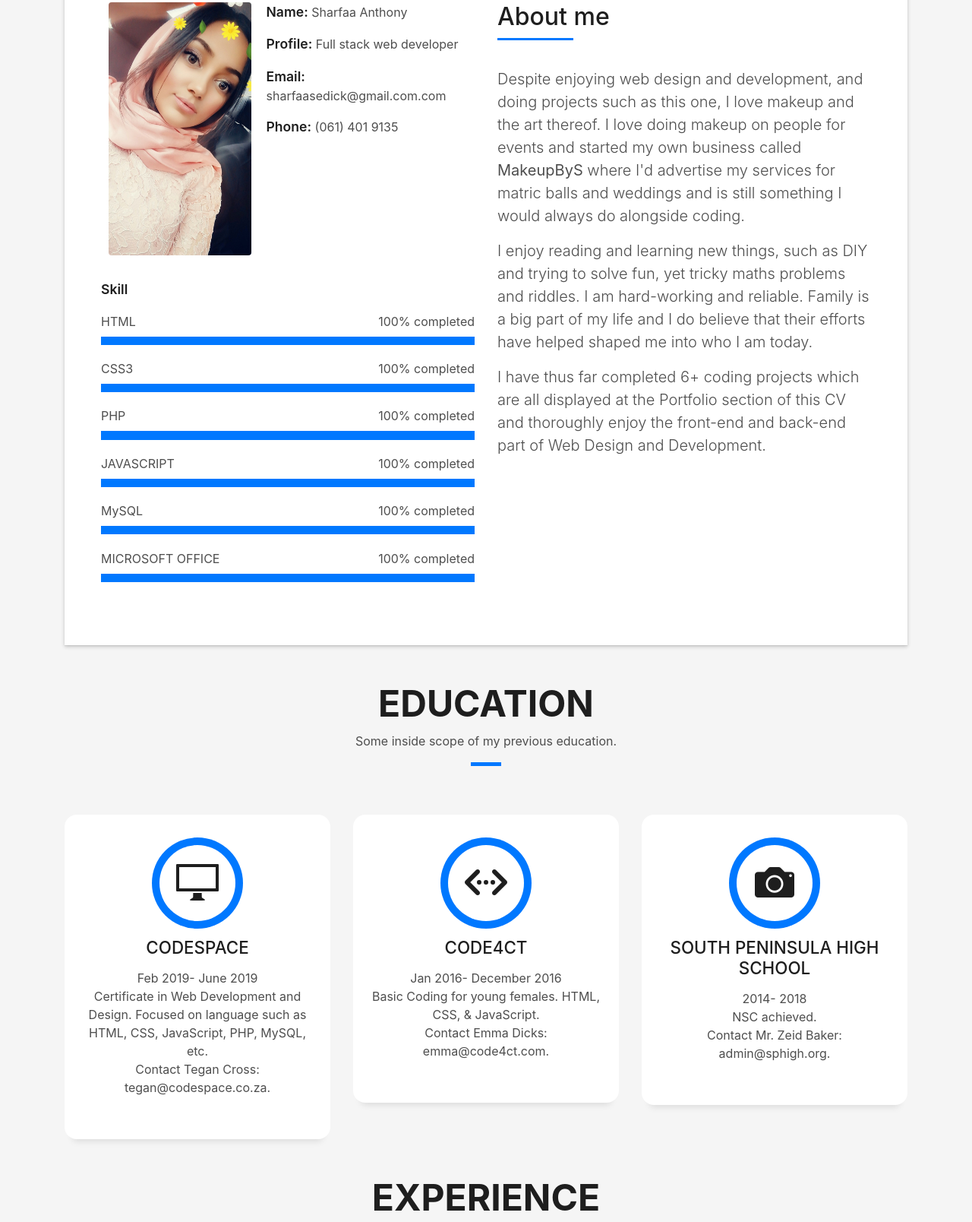
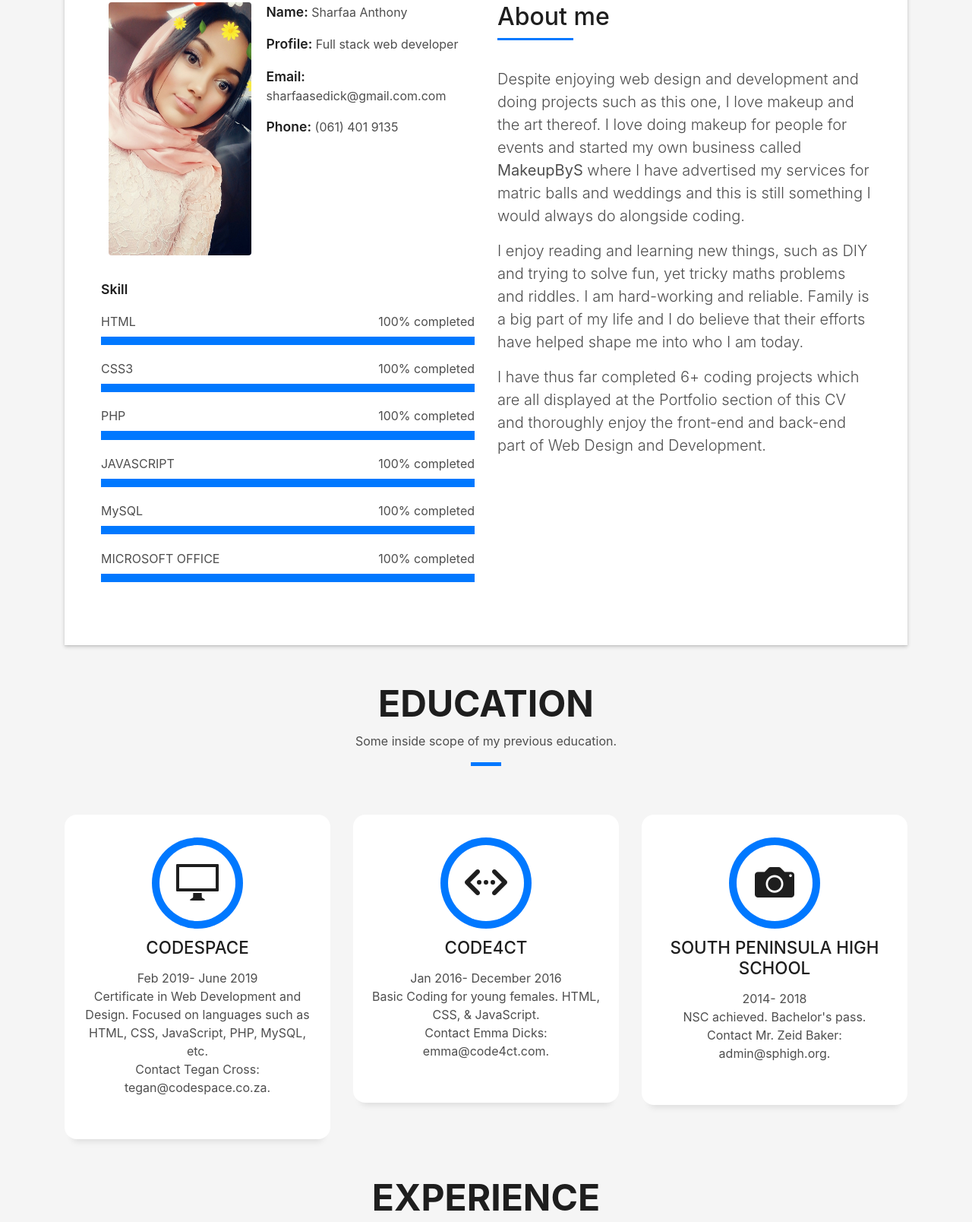
Before and after one commit to sharfs/online-resume, a plain HTML site: page index.html in a window 1280 px wide. Shown: the part 925-2533 px from the top of the page at 76% size. Drawn offline with Linux system fonts and the light colour scheme; files whose address does not match are found by name.

Commit message:
Third commit

```diff
--- a/index.html
+++ b/index.html
@@ -150,10 +150,10 @@
                     </h5>
                   </div>
                   <p class="lead">
-                    Despite enjoying web design and development, and doing projects such as this one, I love makeup and the art thereof. I love doing makeup on people for events and started my own business called <strong>MakeupByS</strong> where I'd advertise my services for matric balls and weddings and is still something I would always do alongside coding.
+                    Despite enjoying web design and development and doing projects such as this one, I love makeup and the art thereof. I love doing makeup for people for events and started my own business called <strong>MakeupByS</strong> where I have advertised my services for matric balls and weddings and this is still something I would always do alongside coding.
                   </p>
                   <p class="lead">
-                    I enjoy reading and learning new things, such as DIY and trying to solve fun, yet tricky maths problems and riddles. I am hard-working and reliable. Family is a big part of my life and I do believe that their efforts have helped shaped me into who I am today.
+                    I enjoy reading and learning new things, such as DIY and trying to solve fun, yet tricky maths problems and riddles. I am hard-working and reliable. Family is a big part of my life and I do believe that their efforts have helped shape me into who I am today.
                   </p>
                   <p class="lead">
                     I have thus far completed 6+ coding projects which are all displayed at the Portfolio section of this CV and thoroughly enjoy the front-end and back-end part of Web Design and Development.
@@ -192,7 +192,7 @@
             <div class="service-content">
               <h2 class="s-title">CodeSpace</h2>
               <p class="s-description text-center">
-                Feb 2019- June 2019<br> Certificate in Web Development and Design. Focused on language such as HTML, CSS, JavaScript, PHP, MySQL, etc.<br> Contact Tegan Cross: tegan@codespace.co.za.
+                Feb 2019- June 2019<br> Certificate in Web Development and Design. Focused on languages such as HTML, CSS, JavaScript, PHP, MySQL, etc.<br> Contact Tegan Cross: tegan@codespace.co.za.
               </p>
             </div>
           </div>
@@ -219,7 +219,7 @@
             <div class="service-content">
               <h2 class="s-title">South Peninsula High School</h2>
               <p class="s-description text-center">
-                2014- 2018<br> NSC achieved.<br>
+                2014- 2018<br> NSC achieved. Bachelor's pass.<br>
                 Contact Mr. Zeid Baker: admin@sphigh.org.
               </p>
             </div>
```
